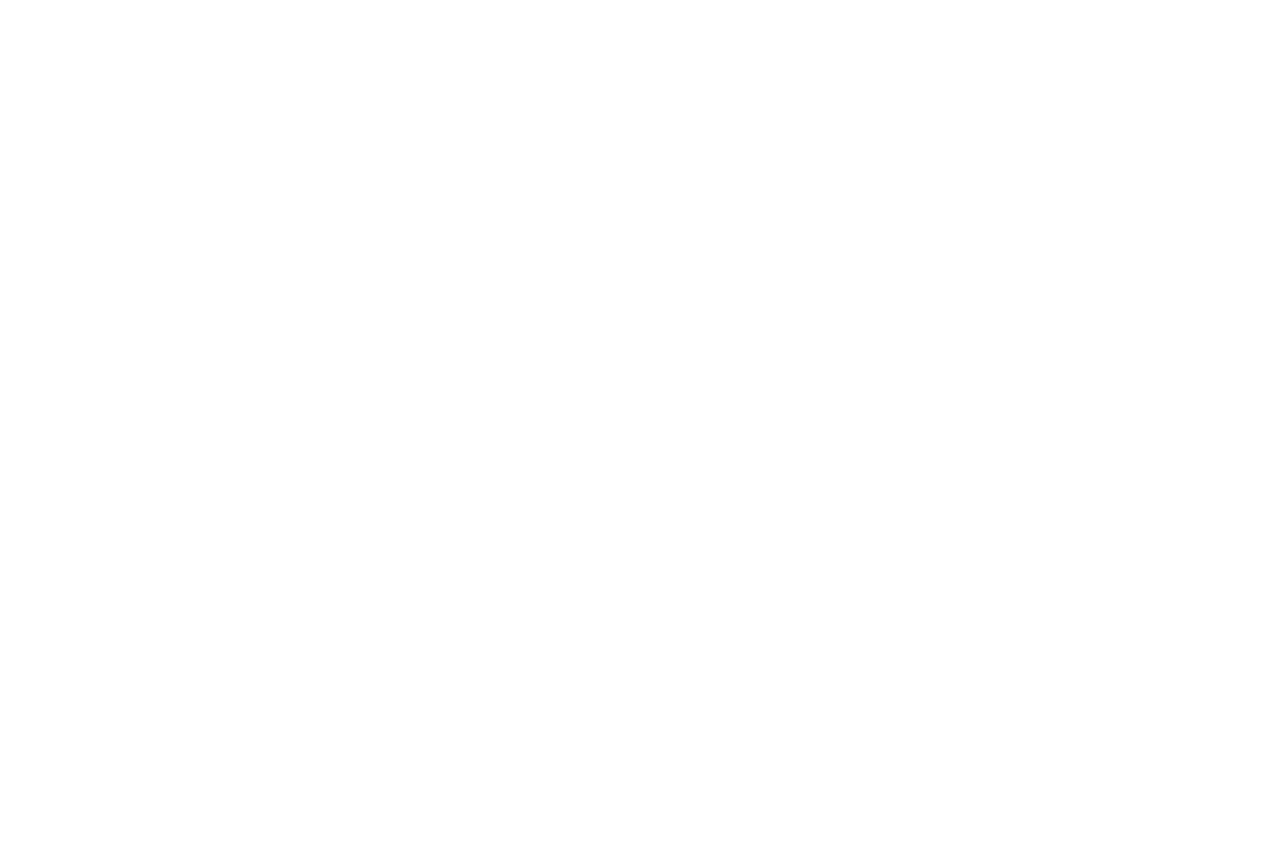
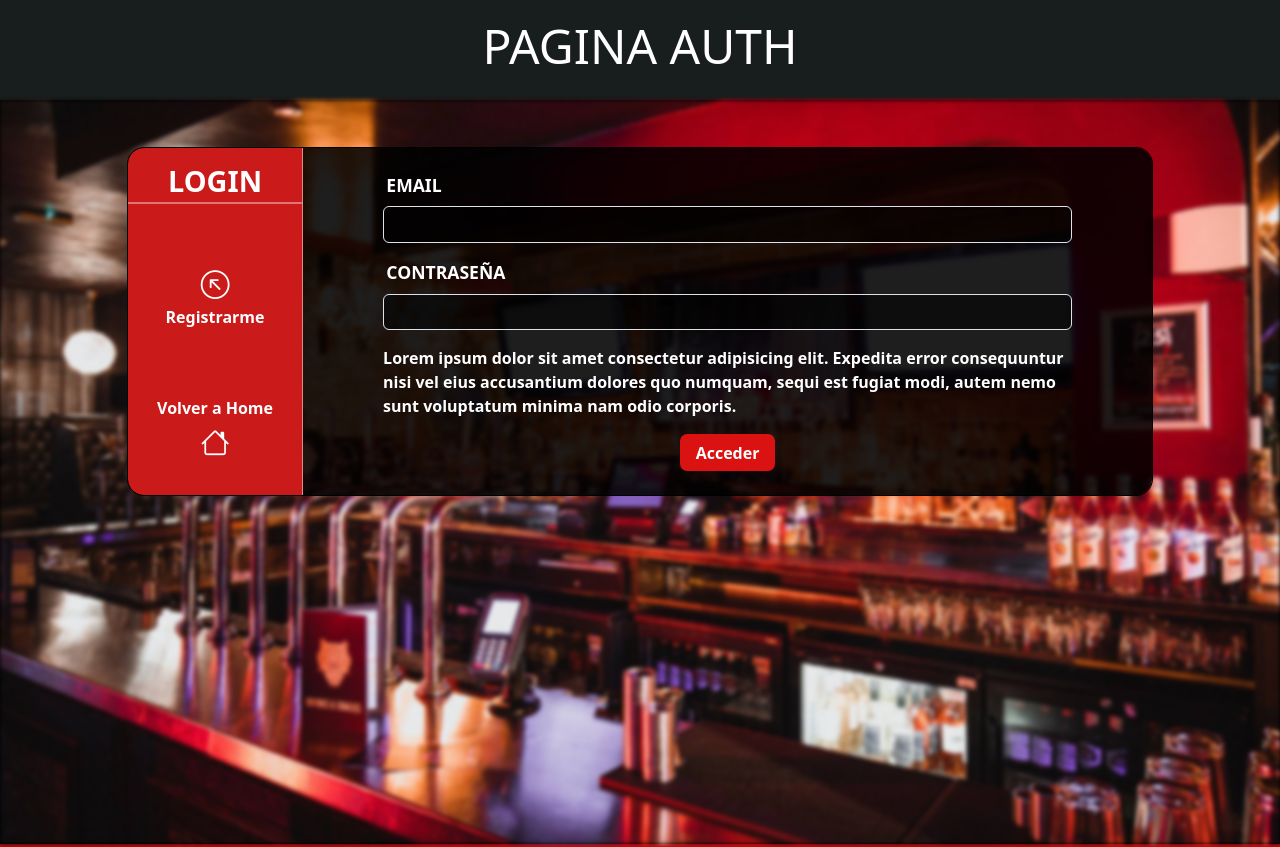
Before and after one commit to ColmanNicolas/FrontendProyecto3, a React (Vite) app: page /bar-app/landing-page/auth in a window 1280 px wide. Before the commit this address had no page. Shown: the top 847 px of the page. Before the commit the page ends 800 px from the top, so only its background shows below. Built offline with nearby package versions, Linux system fonts and the light colour scheme.

Commit message:
arreglo links de formularios y cambio end points del react router dom

```diff
--- a/src/App.jsx
+++ b/src/App.jsx
@@ -12,11 +12,11 @@ function App() {
     <>
       <BrowserRouter>
         <Routes>
-          <Route path='/' element={<Navigate to={"home"} />} />
-          <Route path='/home' element={<Home />} />
+          <Route path='/' element={<Navigate to={"/bar-app/home"} />} />
+          <Route path='/bar-app/home' element={<Home />} />
           <Route path='/admin-controls' element={<ServiceAdminPage/>} />
-          <Route path='/landing-page' element={<LandingPage/>} />
-          <Route path='/landing-page/auth' element={<PrincipalAuth/>} />
+          <Route path='/bar-app/landing-page' element={<LandingPage/>} />
+          <Route path='/bar-app/landing-page/auth' element={<PrincipalAuth/>} />
           <Route />
         </Routes>
       </BrowserRouter>
--- a/src/components/superAdminComponents/FormPrincipalLogin.jsx
+++ b/src/components/superAdminComponents/FormPrincipalLogin.jsx
@@ -14,7 +14,7 @@ const FormPrincipalLogin = ({cambiarComponente}) => {
             <article>
                 <h2>LOGIN</h2>
                 <button className="buttonAslAnchor" type="button" onClick={()=>cambiarComponente("REGISTER")}><i class="bi bi-arrow-up-left-circle"></i><span>Registrarme</span> </button>
-                <Link to={"/landing-page"}><span>Volver a Home</span><i className="bi bi-house"></i> </Link>
+                <Link to={"/bar-app/landing-page"}><span>Volver a Home</span><i className="bi bi-house"></i> </Link>
             </article>
             <article className="w-100">
                 <section >
--- a/src/components/superAdminComponents/FormPrincipalRegister.jsx
+++ b/src/components/superAdminComponents/FormPrincipalRegister.jsx
@@ -14,7 +14,7 @@ const FormPrincipalRegister = ({cambiarComponente}) => {
             <article>
                 <h2>REGISTRO</h2>
                 <button className="buttonAslAnchor" type="button" onClick={()=>cambiarComponente("LOGIN")}><i class="bi bi-arrow-up-left-circle"></i><span>Tengo Cuenta</span> </button>
-                <Link to={"/landing-page"}><span>Volver a Home</span><i className="bi bi-house"></i> </Link>
+                <Link to={"/bar-app/landing-page"}><span>Volver a Home</span><i className="bi bi-house"></i> </Link>
             </article>
             <article>
                 <section className="rowInputsForm">
```
